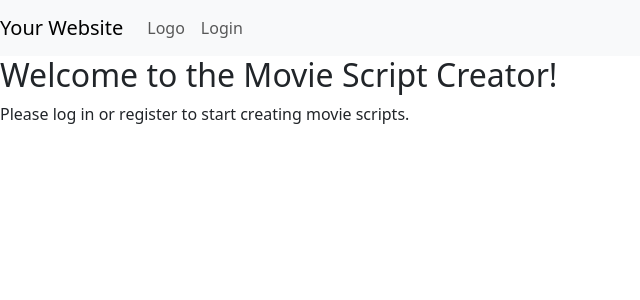
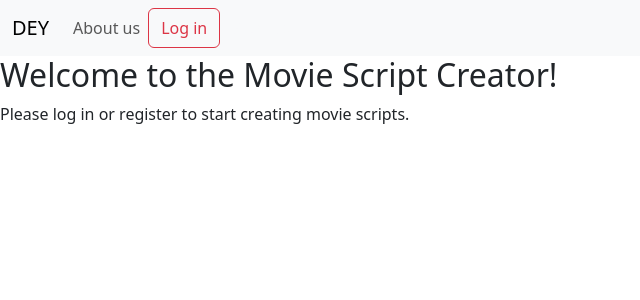
Before and after one commit to ProjetFilRougeCeppic2023/Project-Repo, a Symfony app: template DEY/templates/welcome/index.html.twig in a window 1280 px wide. Shown: the top 300 px of the page, without its empty margins (0-640 px from the left). Run offline with Twig, Linux system fonts and the light colour scheme; the template is opened without the code that fills it, so the values that code supplies are empty; some libraries are stand-ins or nearby versions.

Commit message:
editing the nav

```diff
--- a/DEY/templates/navbar/welcome_navbar.html.twig
+++ b/DEY/templates/navbar/welcome_navbar.html.twig
@@ -1,15 +1,19 @@
 {# templates/navbar/welcome_navbar.html.twig #}
 
-<nav class="navbar navbar-expand-lg navbar-light bg-light">
-    <a class="navbar-brand" href="#">Your Website</a>
-    <!-- Add your login options here -->
-    <ul class="navbar-nav ml-auto">
-    <li class="nav-item">
-            <a class="nav-link" >Logo</a>
-        </li>
-        <li class="nav-item">
-            <a class="nav-link">Login</a>
-        </li>
-        <!-- Add more login options if needed -->
-    </ul>
-</nav>
+<nav class="navbar navbar-expand-lg bg-light" data-bs-theme="light">
+	<div class="container-fluid">
+		<a class="navbar-brand" href="#">DEY</a>
+		<button class="navbar-toggler" type="button" data-bs-toggle="collapse" data-bs-target="#navbarColor03" aria-controls="navbarColor03" aria-expanded="false" aria-label="Toggle navigation">
+			<span class="navbar-toggler-icon"></span>
+		</button>
+		<div class="collapse navbar-collapse" id="navbarColor03">
+			<ul class="navbar-nav me-auto">
+				<li class="nav-item">
+					<a class="nav-link" href="#">About us</a>
+				</li>
+				<button type="button" class="btn btn-outline-danger">Log in</button>
+				<button type="button" class="btn btn-outline-light">Sign up</button>
+			</li>
+		</ul>
+	</div>
+</div></nav>
```
